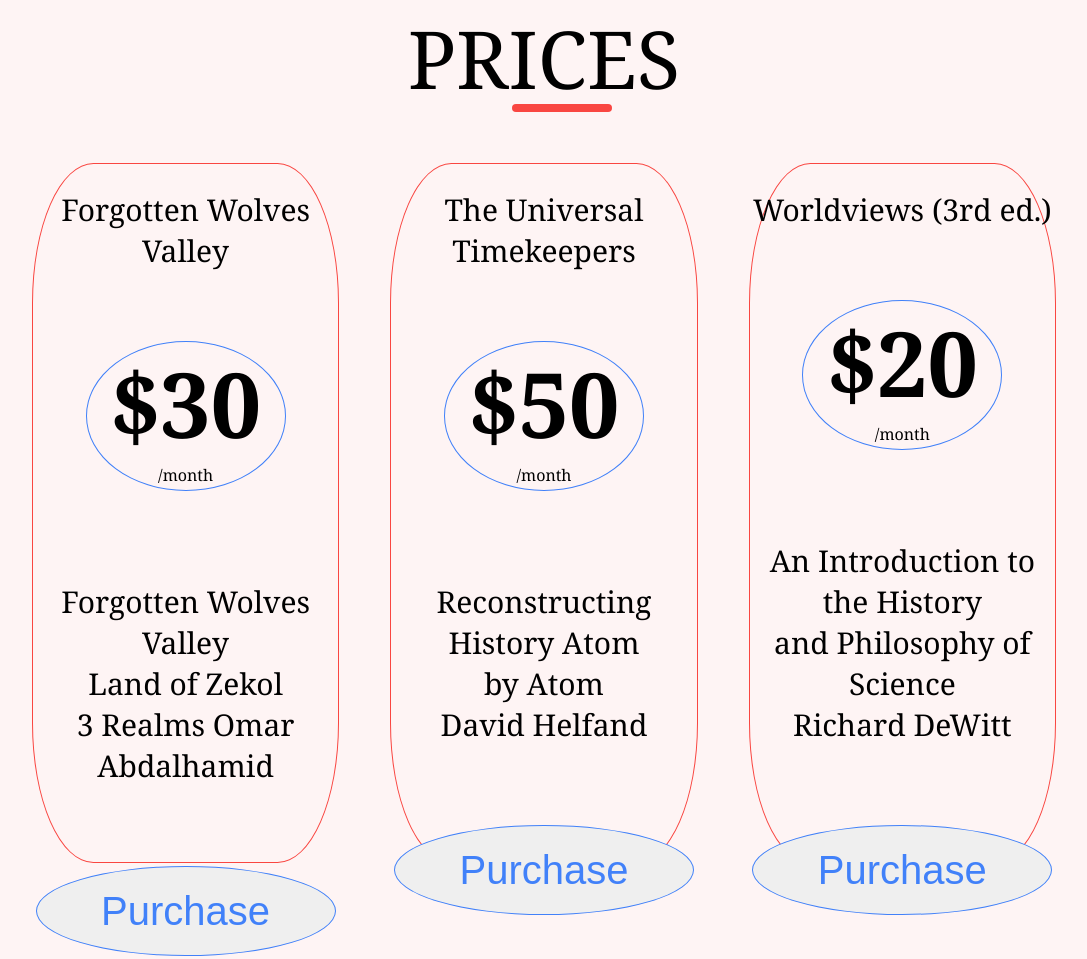
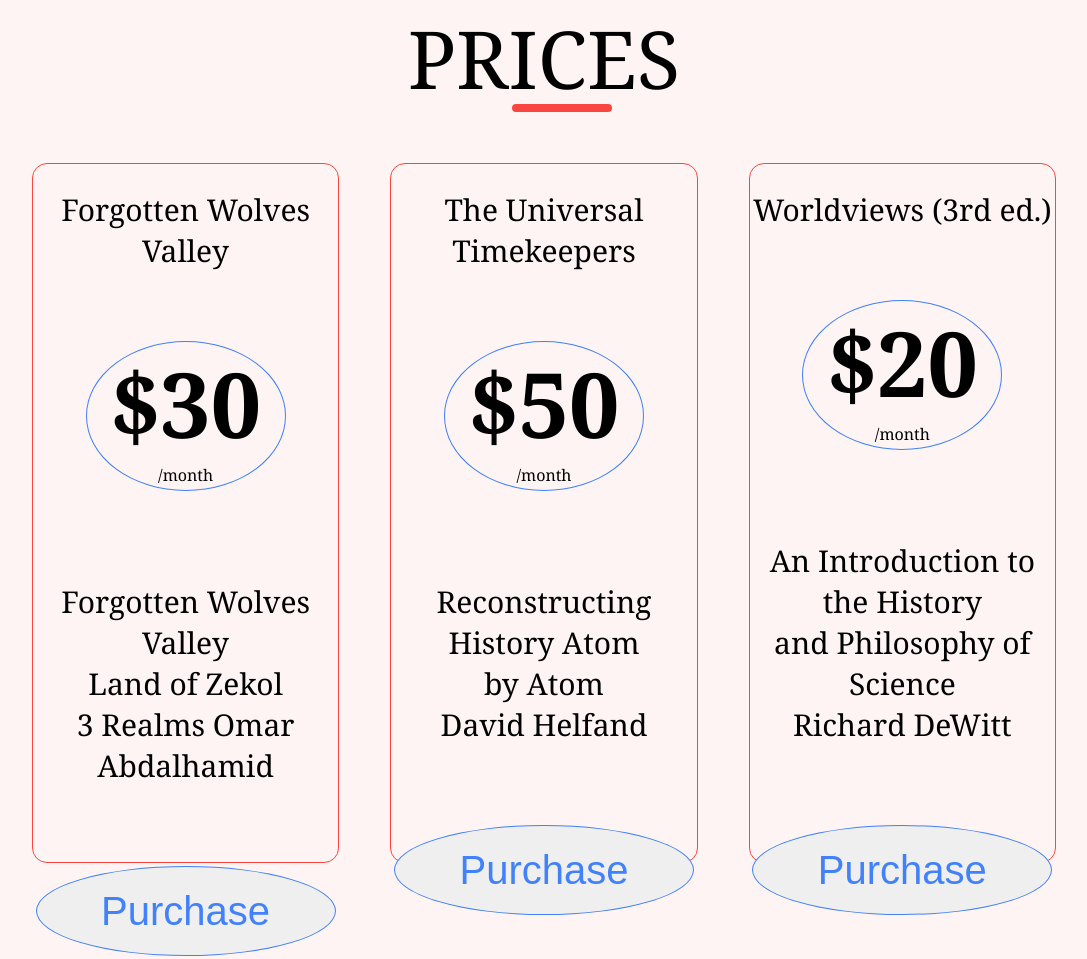
Before and after one commit to RomaRiiio/PROJECT, a plain HTML site: page index.html in a window 1280 px wide. Shown: the part 5197-6156 px from the top of the page, without its empty margins (96-1183 px from the left). Drawn offline with Linux system fonts and the light colour scheme.

Commit message:
new update

```diff
--- a/css/style.css
+++ b/css/style.css
@@ -1169,7 +1169,7 @@ a{
 }
 .price_sec1{
     border: #F94641 0.5px solid;
-    border-radius: 20%;
+    border-radius: 15px;
     width: 30%;
     height: 700px;
     float: left;
@@ -1212,13 +1212,13 @@ a{
     content: "";
     display: block;
     position: absolute;
-   border-radius: 20%;
+   border-radius: 15px;
     width: 100%;
     height:0;
     left:0;
     top: 0;
     transition: 0.5s;
-    background-color: #ec4944;
+    background-color: #ec4a4482;
     z-index: -1;
 }
 .price_sec1:hover::after{
@@ -1233,7 +1233,7 @@ a{
 
 .price_sec2{
     border: #F94641 0.5px solid;
-    border-radius: 20%;
+    border-radius:  15px;
     width: 30%;
     height: 700px;
     float: left;
@@ -1275,13 +1275,13 @@ a{
     content: "";
     display: block;
     position: absolute;
-   border-radius:20% ;
+   border-radius:15px ;
     width: 100%;
     height:0;
     left:0;
     top: 0;
     transition: 0.5s;
-    background-color: #ec4944;
+    background-color: #ec4a4482;
     z-index: -1;
 }
 .price_sec2:hover::after{
@@ -1295,7 +1295,7 @@ a{
 
 .price_sec3{
     border: #F94641 0.5px solid;
-    border-radius: 20%;
+    border-radius: 15px;
     width: 30%;
     height: 700px;
     float: left;
@@ -1336,13 +1336,13 @@ a{
     content: "";
     display: block;
     position: absolute;
-   border-radius: 20%;
+   border-radius: 15px;
     width: 100%;
     height:0;
     left:0;
     top: 0;
     transition: 0.5s;
-    background-color: #ec4944;
+    background-color:#ec4a4482;
     z-index: -1;
 }
 .price_sec3:hover::after{
@@ -1499,7 +1499,7 @@ a{
     position: relative;
 }
 .Novels1{
-    margin-left:22% ;
+    margin-left:16% ;
    float: left;
    margin-top:50px ;
    border: #000 solid 1px;
```
